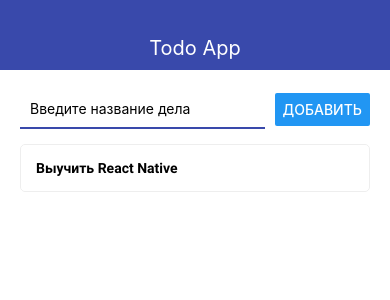
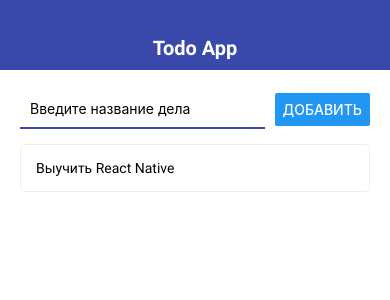
Before and after one commit to chingiz2387/todo-app, a React Native app: screen / in a window 390 px wide. Shown: the top 300 px of the page. Built offline with nearby package versions, Linux system fonts and the light colour scheme.

Commit message:
создание UI компонентов

```diff
--- a/App.js
+++ b/App.js
@@ -1,13 +1,11 @@
 import React, { useState } from 'react';
-import { StyleSheet, View, Alert, YellowBox } from 'react-native';
+import { StyleSheet, View, Alert } from 'react-native';
 import * as Font from "expo-font";
 import { AppLoading } from "expo";
 
 import { Narbar } from "./src/Components/Narbar";
 import { MainScreen } from "./src/Screens/MainScreen";
 import { TodoScreen } from './src/Screens/TodoScreen';
-
-YellowBox.ignoreWarnings(['Remote debugger']);
 
 async function loadApplication() {
   await Font.loadAsync({
--- a/src/Components/Narbar.js
+++ b/src/Components/Narbar.js
@@ -1,11 +1,12 @@
 import React from "react";
-import { View, Text, StyleSheet } from "react-native";
+import { View, StyleSheet } from "react-native";
 import { THEME } from "../theme";
+import { AppTextBold } from "./UI/AppTextBold";
 
 export const Narbar = props => {
   return (
     <View style={styles.navbar}>
-      <Text style={styles.text}>{props.title}</Text>
+      <AppTextBold style={styles.text}>{props.title}</AppTextBold>
     </View>
   );
 };
--- a/src/Components/Todo.js
+++ b/src/Components/Todo.js
@@ -1,5 +1,6 @@
 import React from 'react'
-import { Text, View, StyleSheet, TouchableOpacity } from 'react-native'
+import { View, StyleSheet, TouchableOpacity } from 'react-native'
+import { AppText } from './UI/AppText'
 
 export const Todo = ({todo, onRemove, onOpen}) => {
   return (
@@ -9,7 +10,7 @@
       onLongPress={() => onRemove(todo.id)}
     >
       <View style={styles.todo}>
-       <Text style={styles.title}>{todo.title}</Text>
+       <AppText>{todo.title}</AppText>
     </View>
     </TouchableOpacity>
   )
@@ -24,8 +25,5 @@
     borderColor: "#eee",
     borderRadius: 5,
     marginBottom: 10
-  },
-  title: {
-    fontFamily: "roboto-bold",
   }
 })
--- /dev/null
+++ b/src/Components/UI/AppText.js
@@ -0,0 +1,16 @@
+import React from 'react'
+import { Text, StyleSheet } from 'react-native'
+
+export const AppText = (props) => {
+  return (
+    <Text style={{...styles.default, ...props.style}}>
+      {props.children}
+    </Text>
+  )
+}
+
+const styles = StyleSheet.create({
+  default: {
+    fontFamily: "roboto-regular"
+  }
+})
--- /dev/null
+++ b/src/Components/UI/AppTextBold.js
@@ -0,0 +1,16 @@
+import React from 'react'
+import { Text, StyleSheet } from 'react-native'
+
+export const AppTextBold = (props) => {
+  return (
+    <Text style={{...styles.default, ...props.style}}>
+      {props.children}
+    </Text>
+  )
+}
+
+const styles = StyleSheet.create({
+  default: {
+    fontFamily: "roboto-bold"
+  }
+})
--- a/src/Screens/TodoScreen.js
+++ b/src/Screens/TodoScreen.js
@@ -1,8 +1,9 @@
 import React, {useState} from 'react'
-import { StyleSheet, View, Text, Button } from 'react-native'
+import { StyleSheet, View, Button } from 'react-native'
 import {THEME} from "../theme"
 import { AppCard } from '../Components/UI/AppCard'
 import { EditModal } from '../Components/EditModal'
+import { AppTextBold } from '../Components/UI/AppTextBold'
 
 export const TodoScreen = ({goBack, todo, onRemove, onSave}) => {
   const [modal, setModal] = useState(false)
@@ -21,7 +22,7 @@
         onSave={saveHandler}
       />
       <AppCard style={styles.card}>
-        <Text style={styles.title}>{todo.title}</Text>
+        <AppTextBold style={styles.title}>{todo.title}</AppTextBold>
         <Button
           title="Ред."
           onPress={() => setModal(true)}
```
